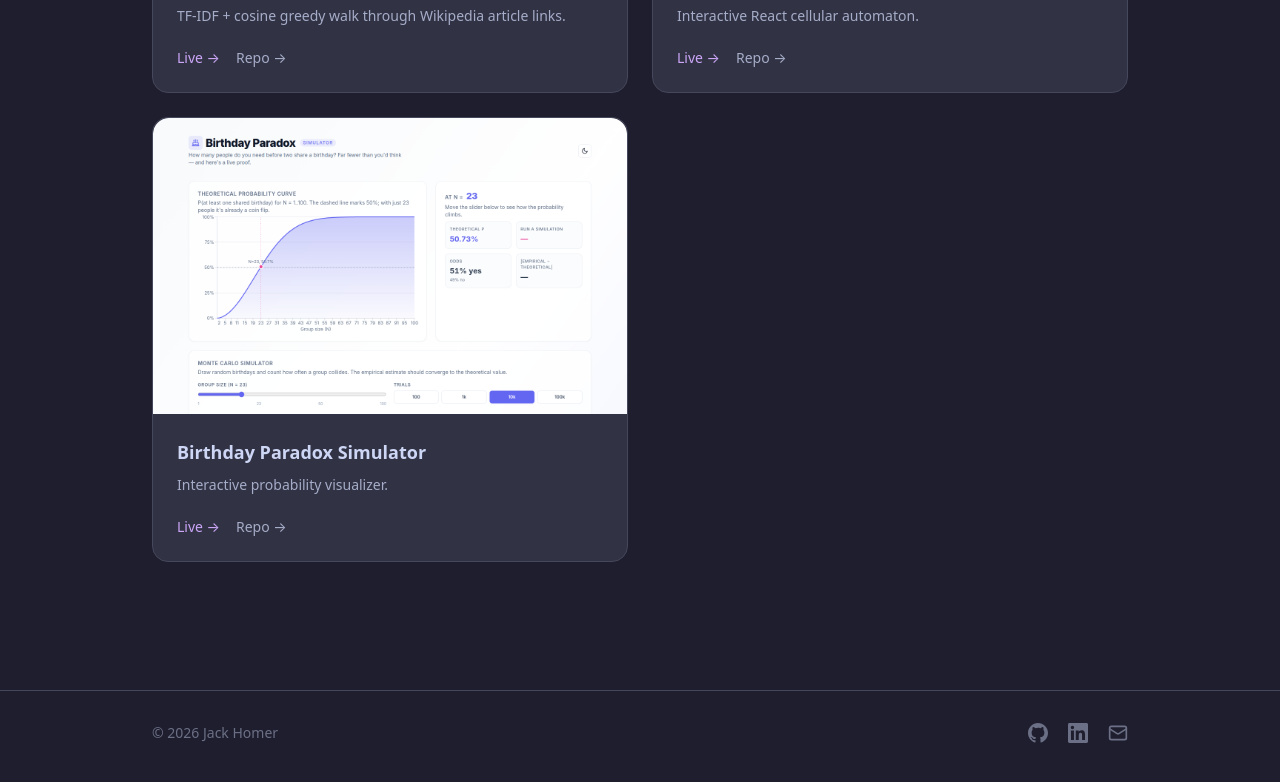
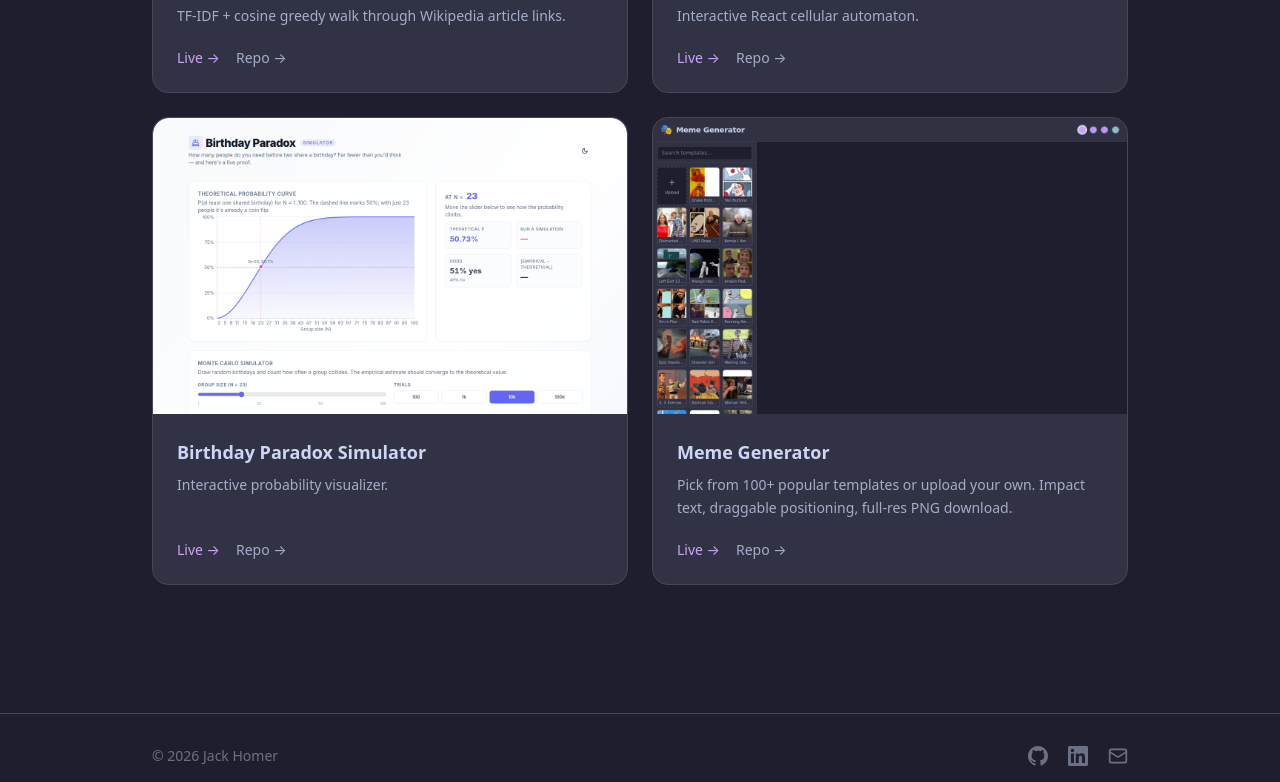
Before and after one commit to jhomer192/jhomer192.github.io, an Astro site: page /projects in a window 1280 px wide. Shown: the part 565-1347 px from the top of the page. Built offline with nearby package versions, Linux system fonts and the light colour scheme; Astro itself is replaced by a stand-in of ours.

Commit message:
Add Meme Generator to projects page

```diff
--- a/src/pages/projects.astro
+++ b/src/pages/projects.astro
@@ -22,6 +22,13 @@ const projects = [
     live: 'https://jhomer192.github.io/birthday-paradox/',
     repo: 'https://github.com/jhomer192/birthday-paradox',
     screenshot: '/screenshots/birthday-paradox.webp',
+  },
+  {
+    title: 'Meme Generator',
+    description: 'Pick from 100+ popular templates or upload your own. Impact text, draggable positioning, full-res PNG download.',
+    live: 'https://jhomer192.github.io/meme-generator/',
+    repo: 'https://github.com/jhomer192/meme-generator',
+    screenshot: '/screenshots/meme-generator.webp',
   },
 ];
 ---
```
Also changed, not shown: public/screenshots/meme-generator.webp (added).
